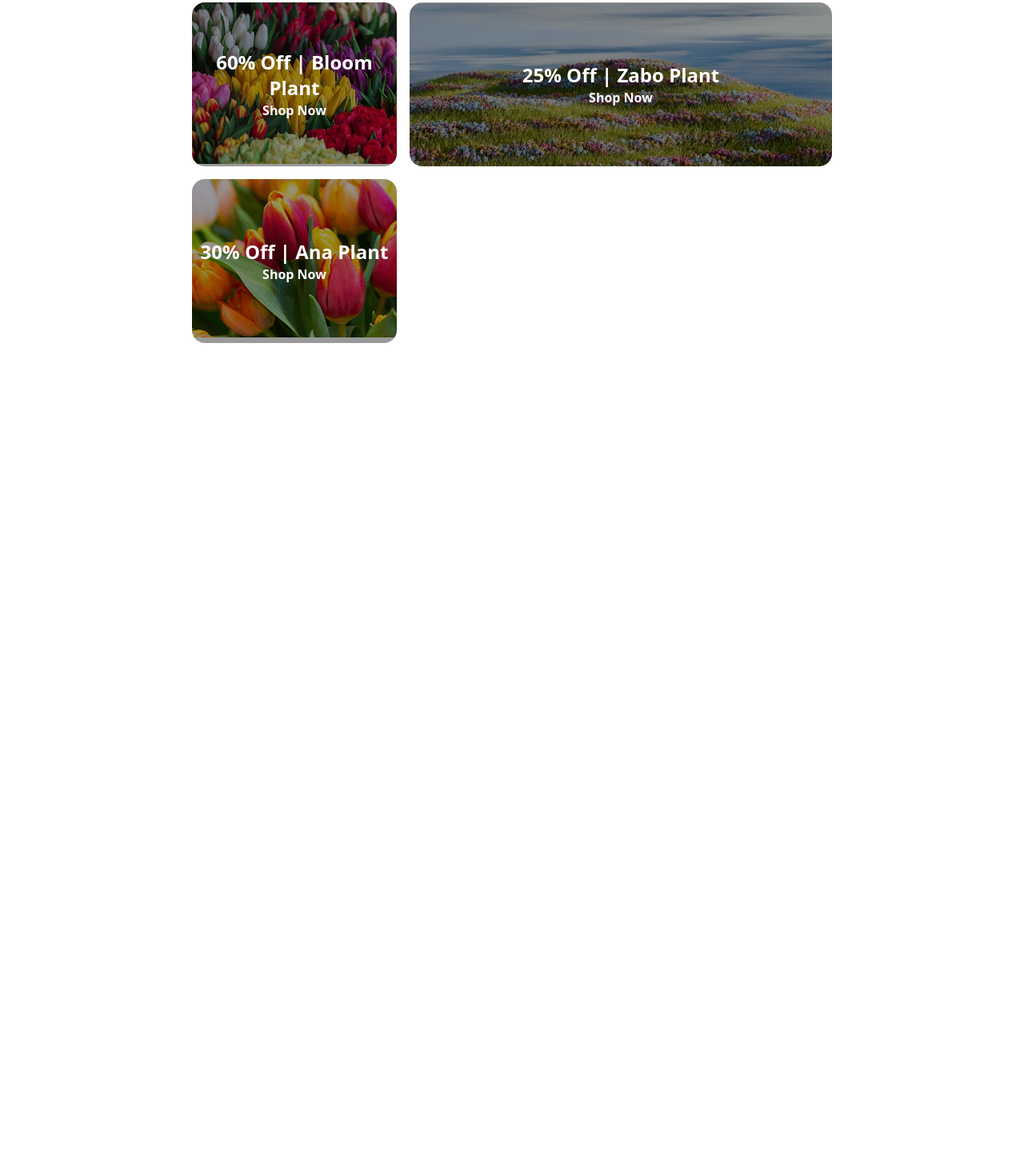
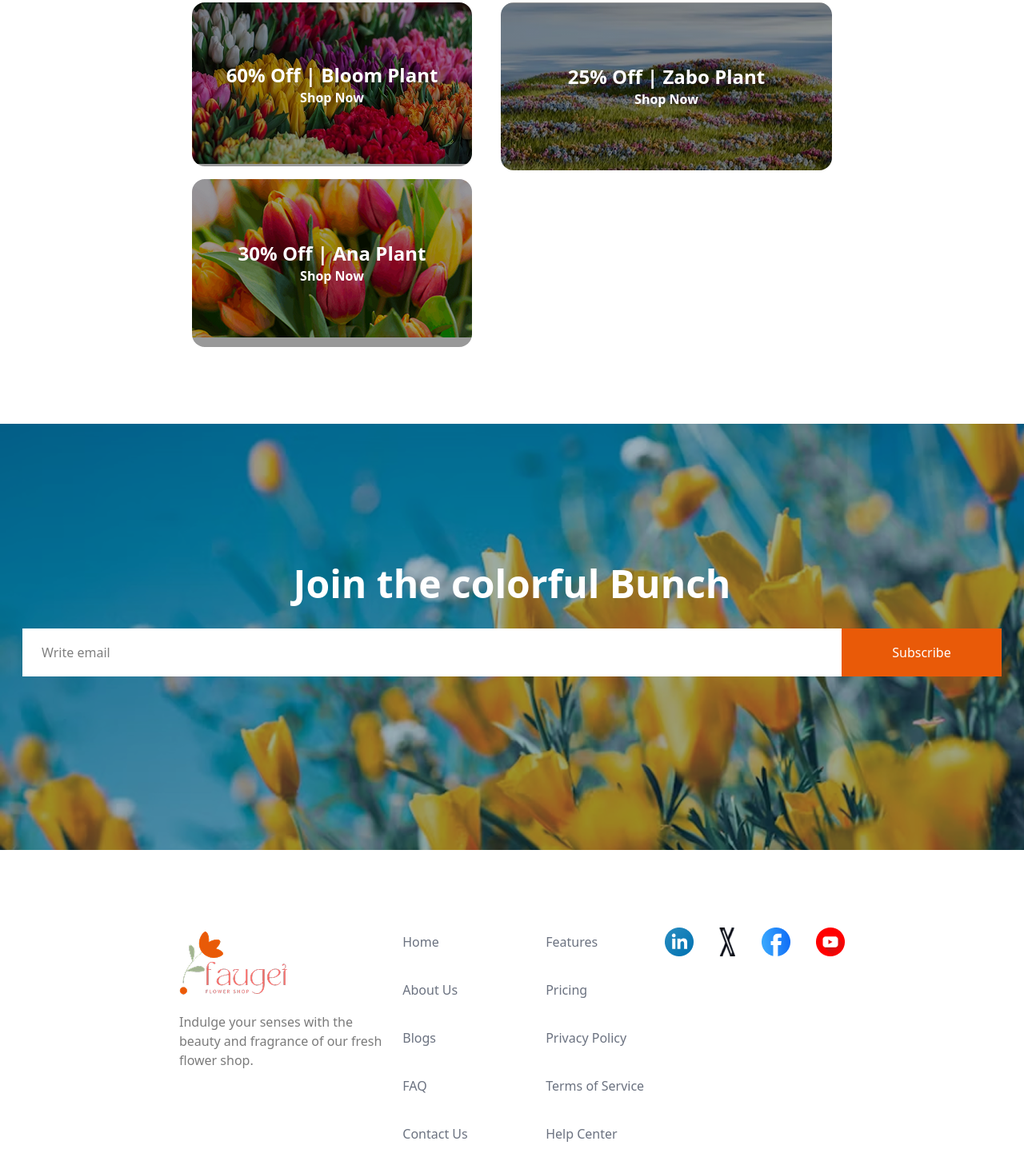
Before and after one commit to TawsifHossain007/Assignment-02, a plain HTML site: page index.html in a window 1280 px wide. Shown: the part 2805-4272 px from the top of the page at 80% size. Before the commit the page ends 3234 px from the top, so only its background shows below. Drawn offline with nearby package versions, Linux system fonts and the light colour scheme.

Commit message:
Added the broken part

```diff
--- a/index.html
+++ b/index.html
@@ -114,35 +114,82 @@
           </section>
 
           <!-- Latest Deals -->
-           <section class="mx-60 mt-32 ">
+           <section class="mx-60 mt-32 mb-24 ">
             <div class="mb-20">
                 <h3 class="font-bold text-5xl noto-serif-normal text-center mb-6"><span class="text-[#E95A08]">Latest </span>  Deals</h3>
                 <p class="text-[#0000007e] text-center">Indulge your senses with the beauty and fragrance of our fresh flower shop. From <br>classic roses to exotic blooms, we offer a wide variety of fresh.</p>
             </div>
-                <div class="grid grid-cols-3 grid-rows-2 gap-4 ">
-
-                    <div class="bloom flex flex-col items-center justify-center text-center rounded-2xl">
+                <div class="flex gap-9 ">
+                    <div>
+                        <div class="bloom flex flex-col items-center justify-center text-center rounded-2xl mb-4">
                         <h3 class=" text-2xl font-bold text-[#FFFFFF] text-center">60% Off | Bloom Plant</h3>
                         <a  class="text-[#FFFFFF] text-[16px] font-semibold items-center" href="">Shop Now</a>
-                    </div>
+                        </div>
+                        <div class="ana flex flex-col  items-center justify-center text-center rounded-2xl">
+                        <h3 class=" text-2xl font-bold text-[#FFFFFF] text-center">30% Off | Ana  Plant</h3>
+                        <a  class="text-[#FFFFFF] text-[16px] font-semibold items-center" href="">Shop Now</a>
+                        </div>
+                   </div>
 
-                    <div class="zabo flex flex-col items-center justify-center text-center col-span-2 rounded-2xl">
+                    <div class="zabo flex flex-col  items-center justify-center text-center col-span-2 rounded-2xl">
                         <h3 class=" text-2xl font-bold text-[#FFFFFF] text-center">25% Off | Zabo Plant</h3>
                         <a  class="text-[#FFFFFF] text-[16px] font-semibold items-center" href="">Shop Now</a>
                     </div>
 
-                    <div class="ana flex flex-col items-center justify-center text-center rounded-2xl">
-                        <h3 class=" text-2xl font-bold text-[#FFFFFF] text-center">30% Off | Ana  Plant</h3>
-                        <a  class="text-[#FFFFFF] text-[16px] font-semibold items-center" href="">Shop Now</a>
+
+
+
+
+
+           </section>
+
+           <!-- Subscribe -->
+            <section class="mb-20 sub pt-44">
+                <h3 class="text-[#FFFFFF] font-bold text-5xl text-center mb-8 nooto-serif-normal">Join the colorful Bunch</h3>
+
+                <div class=" flex text-center justify-center items-center">
+                    <div>
+                        <input class="w-5xl h-15 bg-white pl-6"   type="email" name="" id="" placeholder="Write email">
+                    </div>
+                    <div>
+                        <input class="bg-[#E95A08] text-[#FFFFFF] h-15 w-50"    type="submit" value="Subscribe">
                     </div>
 
-
                 </div>
-
-           </section>
+            </section>
     </body>
     <footer>
+        <!-- Footer -->
+        <section class="mx-56 mb-14 flex items-center justify-between">
+            <div class="mb-24">
+                <img class="mb-5"   src="B12A02-Responsive-Flowers/assets/logo.png" alt="">
+                <p class="text-[#00000085]">Indulge your senses with the <br> beauty and fragrance of our fresh <br> flower shop. </p>
 
+            </div>
+            <div>
+                <ul class="grid grid-cols-2 gap-x-14 gap-y-9">
+                    <li class="text-[#6B7280]"><a href="">Home</a></li>
+                    <li class="text-[#6B7280]"><a href="">Features</a></li>
+                    <li class="text-[#6B7280]"><a href="">About Us</a></li>
+                    <li class="text-[#6B7280]"><a href="">Pricing</a></li>
+                    <li class="text-[#6B7280]"><a href="">Blogs</a></li>
+                    <li class="text-[#6B7280]"><a href="">Privacy Policy</a></li>
+                    <li class="text-[#6B7280]"><a href="">FAQ</a></li>
+                    <li class="text-[#6B7280]"><a href="">Terms of Service</a></li>
+                    <li class="text-[#6B7280]"><a href="">Contact Us</a></li>
+                    <li class="text-[#6B7280]"><a href="">Help Center</a></li>
+
+                </ul>
+
+            </div>
+            <div class="flex gap-x-8 mb-60">
+                <img src="B12A02-Responsive-Flowers/assets/icon-linkedin.png" alt="">
+                <img src="B12A02-Responsive-Flowers/assets/icon-twitter.png" alt="">
+                <img src="B12A02-Responsive-Flowers/assets/icon-facebook.png" alt="">
+                <img src="B12A02-Responsive-Flowers/assets/icon-youtube.png" alt="">
+
+            </div>
+        </section>
 
     </footer>
 </body>
--- a/styles.css
+++ b/styles.css
@@ -11,21 +11,30 @@
   background-image: linear-gradient(rgba(0, 0, 0, 0.4), rgba(0, 0, 0, 0.4)),url('/B12A02-Responsive-Flowers/assets/deal-bloom.png');
   background-repeat: no-repeat;
   height: 205px;
-  width: 100%
+  width: 350px;
 
 }
 
 .ana{
   background-image:  linear-gradient(rgba(0, 0, 0, 0.4), rgba(0, 0, 0, 0.4)),url('/B12A02-Responsive-Flowers/assets/deal-ana.png');
   background-repeat: no-repeat;
-  height: 205px;
-  width: 100%
+  height: 210px;
+  width: 350px;
 }
 .zabo{
   background-image:  linear-gradient(rgba(0, 0, 0, 0.4), rgba(0, 0, 0, 0.4)),url('/B12A02-Responsive-Flowers/assets/deal-zabo.png');
   background-repeat: no-repeat;
-  height: 205px;
+  height: 210px;
   width: 100%
+}
+
+.sub{
+  background-image: url('/B12A02-Responsive-Flowers/assets/news-letter-bg.png');
+  width: 100%;
+  background-repeat: no-repeat;
+
+  height: 550px;
+
 }
 
 
```
